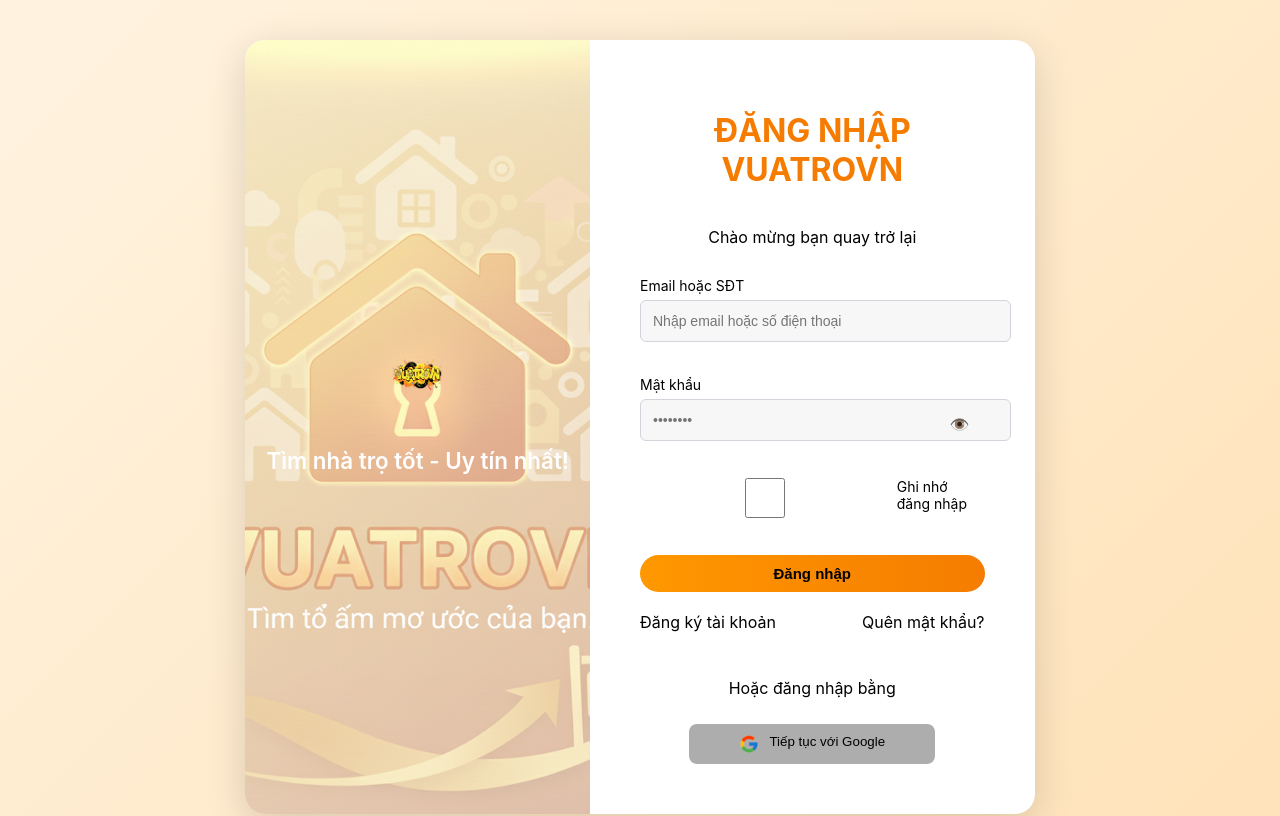
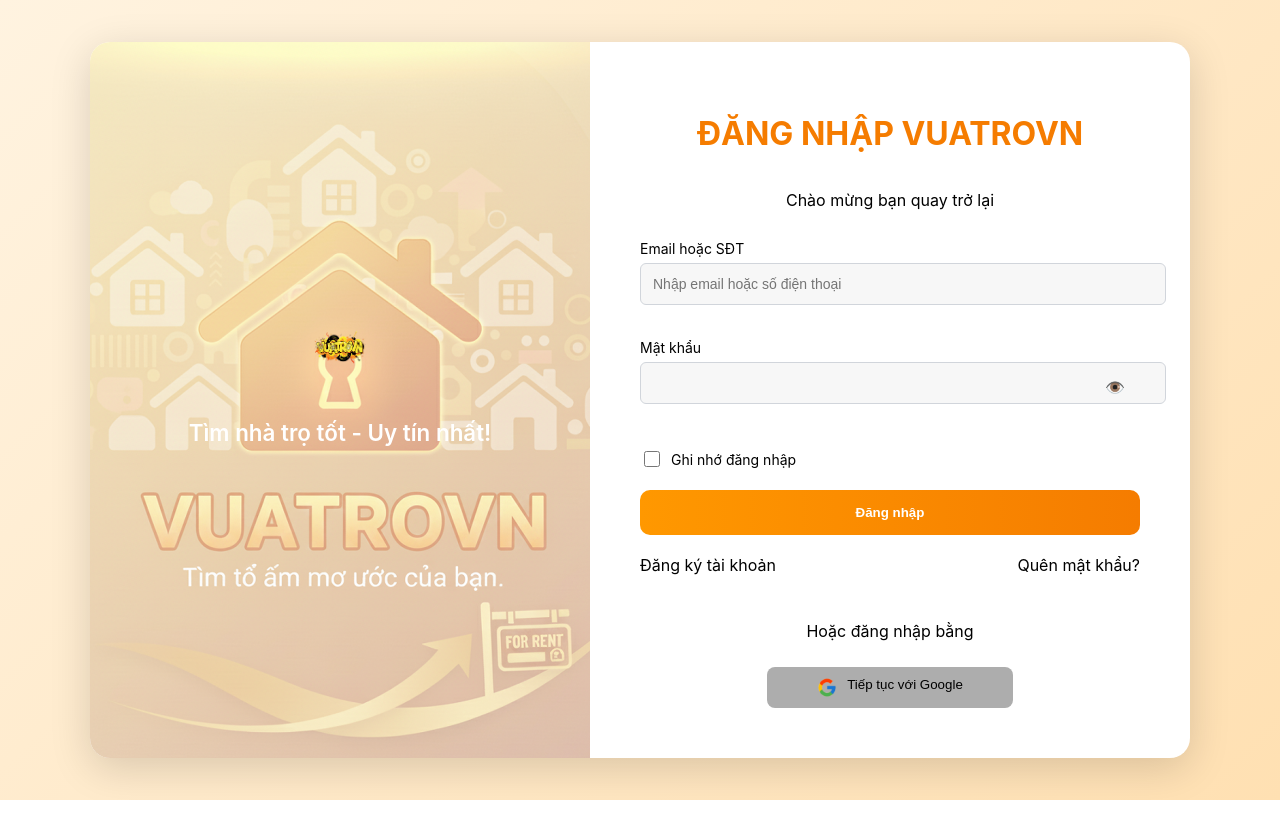
Before and after one commit to VuaTroCorp/VuaTroApp-FE, a React (Create React App) app: page /login in a window 1280 px wide. Shown: the top 816 px of the page. Built offline with nearby package versions, Linux system fonts and the light colour scheme.

Commit message:
setup Router and UnitTest Login&Register

```diff
--- a/src/App.jsx
+++ b/src/App.jsx
@@ -1,20 +1,14 @@
+// src/App.jsx
 import { BrowserRouter, Routes, Route } from "react-router-dom";
-
-import Login from "features/Login/Login/Login";
-import Register from "features/Login/Register/Register";
 import Home from "features/home/Home";
-import PostNews from "features/postNews/postNews";
-import UpgradeAccount from "features/upgradeAccount/upgrade.jsx";
+import AppRoutes from "features/routes/AppRoutes";
 
 function App() {
   return (
     <BrowserRouter>
       <Routes>
         <Route path="/" element={<Home />} />
-        <Route path="/post-news" element={<PostNews />} />
-        <Route path="/upgrade-account" element={<UpgradeAccount />} />
-        <Route path="/login" element={<Login />} />
-        <Route path="/register" element={<Register />} />
+        <Route path="/*" element={<AppRoutes />} />
       </Routes>
     </BrowserRouter>
   );
--- a/src/features/Login/Login/Login.jsx
+++ b/src/features/Login/Login/Login.jsx
@@ -1,11 +1,9 @@
 import React, { useState } from "react";
 import { useNavigate } from "react-router-dom";
-
 import Footer from "shared/components/footer/Footer";
 
 import logo from "assets/images/logo.png";
 import googleLogo from "assets/icons/google-logo.png";
-
 import "./Login.scss";
 
 const Login = () => {
@@ -14,11 +12,11 @@
   const [formData, setFormData] = useState({
     identifier: "",
     password: "",
-    remember: false
+    remember: false,
   });
 
+  const [errors, setErrors] = useState({});
   const [showPassword, setShowPassword] = useState(false);
-  const [error, setError] = useState("");
 
   const handleChange = (e) => {
     const { name, value, type, checked } = e.target;
@@ -27,32 +25,35 @@
       ...prev,
       [name]: type === "checkbox" ? checked : value
     }));
+
+    // clear error khi user gõ lại
+    setErrors(prev => ({ ...prev, [name]: "" }));
   };
 
   const handleSubmit = (e) => {
     e.preventDefault();
-    setError("");
 
-    if (!formData.identifier) {
-      setError("Vui lòng nhập Email hoặc SĐT");
-      return;
+    const newErrors = {};
+
+    if (!formData.identifier.trim()) {
+      newErrors.identifier = "Vui lòng nhập Email hoặc SĐT";
     }
 
-    if (!formData.password) {
-      setError("Vui lòng nhập mật khẩu");
-      return;
+    if (!formData.password.trim()) {
+      newErrors.password = "Vui lòng nhập mật khẩu";
     }
 
-    // Demo login FE
+    setErrors(newErrors);
+
+    if (Object.keys(newErrors).length > 0) return;
+
     localStorage.setItem("token", "demo-token");
-
     alert("Đăng nhập thành công!");
     navigate("/");
   };
 
   return (
     <div className="auth-page">
-
       <div className="auth-container">
 
         {/* LEFT */}
@@ -65,15 +66,12 @@
 
         {/* RIGHT */}
         <div className="auth-right">
-
           <h1>ĐĂNG NHẬP VUATROVN</h1>
           <p className="subtitle">Chào mừng bạn quay trở lại</p>
 
-          <form onSubmit={handleSubmit} className="auth-form">
+          <form className="auth-form" onSubmit={handleSubmit}>
 
-            {error && <div className="error-message">{error}</div>}
-
-            {/* Email / Phone */}
+            {/* Identifier */}
             <div className="form-group">
               <label>Email hoặc SĐT</label>
               <input
@@ -81,7 +79,11 @@
                 placeholder="Nhập email hoặc số điện thoại"
                 value={formData.identifier}
                 onChange={handleChange}
+                className={errors.identifier ? "input-error shake" : ""}
               />
+              {errors.identifier && (
+                <span className="field-error">{errors.identifier}</span>
+              )}
             </div>
 
             {/* Password */}
@@ -90,61 +92,53 @@
               <input
                 type={showPassword ? "text" : "password"}
                 name="password"
-                placeholder="••••••••"
                 value={formData.password}
                 onChange={handleChange}
+                className={errors.password ? "input-error shake" : ""}
               />
-
               <span
                 className="toggle-icon"
                 onClick={() => setShowPassword(!showPassword)}
               >
                 {showPassword ? "🙈" : "👁️"}
               </span>
+              {errors.password && (
+                <span className="field-error">{errors.password}</span>
+              )}
             </div>
 
-            {/* Remember */}
-            <div className="form-group checkbox">
+            <div className="remember-row">
               <input
                 type="checkbox"
                 name="remember"
+                id="remember"
                 checked={formData.remember}
                 onChange={handleChange}
-                id="remember"
               />
               <label htmlFor="remember">Ghi nhớ đăng nhập</label>
             </div>
 
-            {/* Submit */}
             <button type="submit" className="btn-login">
               Đăng nhập
             </button>
-
           </form>
 
-          {/* Options */}
           <div className="auth-options">
             <span onClick={() => navigate("/register")}>
               Đăng ký tài khoản
             </span>
-
-            <span className="forgot">Quên mật khẩu?</span>
+            <span>Quên mật khẩu?</span>
           </div>
 
-          {/* Google */}
           <div className="social-login">
             <p>Hoặc đăng nhập bằng</p>
-
             <button className="google-btn">
               <img src={googleLogo} alt="google" />
               Tiếp tục với Google
             </button>
           </div>
-
         </div>
       </div>
-
-      <Footer />
 
     </div>
   );
--- a/src/features/Login/Login/Login.scss
+++ b/src/features/Login/Login/Login.scss
@@ -1,9 +1,12 @@
 .auth-page {
-  min-height: 100vh;
+  height: 100vh;           // ❗ dùng height, không dùng min-height
   display: flex;
-  flex-direction: column;
+  justify-content: center;
+  align-items: center;
   background: linear-gradient(135deg, #fff3e0, #ffe0b2);
+  overflow: hidden;        // ❗ chặn scroll
 }
+
 
 .auth-container {
   flex: 1;
@@ -142,12 +145,30 @@
   }
 }
 
-/* ERROR */
-.error-message {
-  background: #ffebee;
-  color: red;
-  padding: 10px;
-  border-radius: 8px;
+/* INPUT ERROR */
+.input-error {
+  border: 2px solid #ff4d4f !important;
+  background-color: #fff1f0;
+}
+
+/* ERROR TEXT */
+.field-error {
+  color: #ff4d4f;
+  font-size: 13px;
+  margin-top: 6px;
+}
+
+/* SHAKE ANIMATION */
+@keyframes shake {
+  0% { transform: translateX(0); }
+  25% { transform: translateX(-4px); }
+  50% { transform: translateX(4px); }
+  75% { transform: translateX(-4px); }
+  100% { transform: translateX(0); }
+}
+
+.shake {
+  animation: shake 0.3s;
 }
 
 /* Responsive */
@@ -160,3 +181,21 @@
     height: 250px;
   }
 }
+.remember-row {
+  display: flex;
+  align-items: center;
+  gap: 10px;
+  margin-top: 4px;
+
+  input {
+    width: 18px;
+    height: 18px;
+    cursor: pointer;
+  }
+
+  label {
+    margin: 0;
+    font-size: 14px;
+    cursor: pointer;
+  }
+}
--- a/src/features/Login/Register/Register.jsx
+++ b/src/features/Login/Register/Register.jsx
@@ -16,50 +16,56 @@
     identifier: "",
     password: "",
     confirmPassword: "",
-    agreeTerms: false
+    agreeTerms: false,
   });
 
+  const [errors, setErrors] = useState({});
   const [showPassword, setShowPassword] = useState(false);
   const [showConfirmPassword, setShowConfirmPassword] = useState(false);
-  const [error, setError] = useState("");
 
   const handleChange = (e) => {
     const { name, value, type, checked } = e.target;
 
-    setFormData(prev => ({
+    setFormData((prev) => ({
       ...prev,
-      [name]: type === "checkbox" ? checked : value
+      [name]: type === "checkbox" ? checked : value,
+    }));
+
+    // clear error when user types
+    setErrors((prev) => ({
+      ...prev,
+      [name]: "",
     }));
   };
 
   const handleSubmit = (e) => {
     e.preventDefault();
-    setError("");
+
+    const newErrors = {};
 
     if (!formData.fullName.trim()) {
-      setError("Vui lòng nhập họ tên");
-      return;
+      newErrors.fullName = "Vui lòng nhập họ tên";
     }
 
-    if (!formData.identifier) {
-      setError("Vui lòng nhập email hoặc SĐT");
-      return;
+    if (!formData.identifier.trim()) {
+      newErrors.identifier = "Vui lòng nhập email hoặc SĐT";
     }
 
     if (formData.password.length < 6) {
-      setError("Mật khẩu tối thiểu 6 ký tự");
-      return;
+      newErrors.password = "Mật khẩu tối thiểu 6 ký tự";
     }
 
     if (formData.password !== formData.confirmPassword) {
-      setError("Mật khẩu xác nhận không khớp");
-      return;
+      newErrors.confirmPassword = "Mật khẩu xác nhận không khớp";
     }
 
     if (!formData.agreeTerms) {
-      setError("Bạn phải đồng ý điều khoản");
-      return;
+      newErrors.agreeTerms = "Bạn phải đồng ý điều khoản";
     }
+
+    setErrors(newErrors);
+
+    if (Object.keys(newErrors).length > 0) return;
 
     alert("Đăng ký thành công!");
     navigate("/login");
@@ -67,9 +73,7 @@
 
   return (
     <div className="auth-page">
-
       <div className="auth-container">
-
         {/* LEFT */}
         <div className="auth-left">
           <div className="brand">
@@ -80,23 +84,23 @@
 
         {/* RIGHT */}
         <div className="auth-right">
-
           <h1>ĐĂNG KÝ VUATROVN</h1>
           <p className="subtitle">Tạo tài khoản mới</p>
 
           <form onSubmit={handleSubmit} className="auth-form">
-
-            {error && <div className="error-message">{error}</div>}
-
             {/* FULL NAME */}
             <div className="form-group">
               <label>Họ và tên</label>
               <input
                 name="fullName"
-                placeholder="Nhập họ và tên"
                 value={formData.fullName}
                 onChange={handleChange}
+                className={errors.fullName ? "input-error shake" : ""}
+                placeholder="Nhập họ và tên"
               />
+              {errors.fullName && (
+                <span className="field-error">{errors.fullName}</span>
+              )}
             </div>
 
             {/* EMAIL / PHONE */}
@@ -104,10 +108,14 @@
               <label>Email hoặc SĐT</label>
               <input
                 name="identifier"
-                placeholder="Nhập email hoặc số điện thoại"
                 value={formData.identifier}
                 onChange={handleChange}
+                className={errors.identifier ? "input-error shake" : ""}
+                placeholder="Nhập email hoặc số điện thoại"
               />
+              {errors.identifier && (
+                <span className="field-error">{errors.identifier}</span>
+              )}
             </div>
 
             {/* PASSWORD */}
@@ -116,17 +124,20 @@
               <input
                 type={showPassword ? "text" : "password"}
                 name="password"
-                placeholder="••••••••"
                 value={formData.password}
                 onChange={handleChange}
+                className={errors.password ? "input-error shake" : ""}
+                placeholder="••••••••"
               />
-
               <span
                 className="toggle-icon"
                 onClick={() => setShowPassword(!showPassword)}
               >
                 {showPassword ? "🙈" : "👁️"}
               </span>
+              {errors.password && (
+                <span className="field-error">{errors.password}</span>
+              )}
             </div>
 
             {/* CONFIRM PASSWORD */}
@@ -135,11 +146,11 @@
               <input
                 type={showConfirmPassword ? "text" : "password"}
                 name="confirmPassword"
-                placeholder="••••••••"
                 value={formData.confirmPassword}
                 onChange={handleChange}
+                className={errors.confirmPassword ? "input-error shake" : ""}
+                placeholder="••••••••"
               />
-
               <span
                 className="toggle-icon"
                 onClick={() =>
@@ -148,51 +159,51 @@
               >
                 {showConfirmPassword ? "🙈" : "👁️"}
               </span>
+              {errors.confirmPassword && (
+                <span className="field-error">
+                  {errors.confirmPassword}
+                </span>
+              )}
             </div>
 
             {/* TERMS */}
-            <div className="form-group checkbox">
+            {/* TERMS */}
+            <div className="remember-row">
               <input
                 type="checkbox"
                 name="agreeTerms"
+                id="terms"
                 checked={formData.agreeTerms}
                 onChange={handleChange}
-                id="terms"
               />
-              <label htmlFor="terms">
-                Tôi đồng ý điều khoản sử dụng
-              </label>
+              <label htmlFor="terms">Tôi đồng ý điều khoản sử dụng</label>
             </div>
+
+            {errors.agreeTerms && (
+              <span className="field-error">{errors.agreeTerms}</span>
+            )}
 
             {/* SUBMIT */}
             <button type="submit" className="btn-register">
               Đăng ký
             </button>
-
           </form>
 
-          {/* OPTIONS */}
           <div className="auth-options">
             <span onClick={() => navigate("/login")}>
               Đã có tài khoản? Đăng nhập
             </span>
           </div>
 
-          {/* GOOGLE */}
           <div className="social-login">
             <p>Hoặc đăng ký bằng</p>
-
             <button className="google-btn">
               <img src={googleLogo} alt="google" />
               Tiếp tục với Google
             </button>
           </div>
-
         </div>
       </div>
-
-      <Footer />
-
     </div>
   );
 };
--- a/src/features/Login/Register/Register.scss
+++ b/src/features/Login/Register/Register.scss
@@ -9,3 +9,43 @@
   font-weight: bold;
   cursor: pointer;
 }
+.input-error {
+  border: 2px solid #ff4d4f !important;
+  background: #fff1f0;
+}
+
+.field-error {
+  color: #ff4d4f;
+  font-size: 13px;
+  margin-top: 6px;
+}
+
+@keyframes shake {
+  0% { transform: translateX(0); }
+  25% { transform: translateX(-4px); }
+  50% { transform: translateX(4px); }
+  75% { transform: translateX(-4px); }
+  100% { transform: translateX(0); }
+}
+
+.shake {
+  animation: shake 0.3s;
+}
+.remember-row {
+  display: flex;
+  align-items: center;
+  gap: 8px;
+  margin-top: 10px;
+
+  input[type="checkbox"] {
+    width: 16px;
+    height: 16px;
+    cursor: pointer;
+  }
+
+  label {
+    font-size: 14px;
+    color: #000000;
+    cursor: pointer;
+  }
+}
--- /dev/null
+++ b/src/features/routes/AppRoutes.jsx
@@ -0,0 +1,30 @@
+import { Routes, Route } from "react-router-dom";
+
+import AuthRoute from "./AuthRoute";
+import PrivateRoute from "./PrivateRoute";
+import Login from "features/Login/Login/Login";
+import Register from "features/Login/Register/Register";
+import PostNews from "features/postNews/postNews";
+import UpgradeAccount from "features/upgradeAccount/upgrade";
+
+export default function AppRoutes() {
+    return (
+        <>
+            <div className="route-wrapper">
+                <Routes>
+                    {/* Auth routes */}
+                    <Route element={<AuthRoute />}>
+                        <Route path="login" element={<Login />} />
+                        <Route path="register" element={<Register />} />
+                    </Route>
+
+                    {/* Private routes */}
+                    <Route element={<PrivateRoute />}>
+                        <Route path="post-news" element={<PostNews />} />
+                        <Route path="upgrade-account" element={<UpgradeAccount />} />
+                    </Route>
+                </Routes>
+            </div>
+        </>
+    );
+}
--- /dev/null
+++ b/src/features/routes/AuthRoute.jsx
@@ -0,0 +1,9 @@
+// src/features/routes/AuthRoute.jsx
+import { Navigate, Outlet } from "react-router-dom";
+
+export default function AuthRoute() {
+    const isAuthenticated = Boolean(localStorage.getItem("token"));
+
+    // Đã login thì không cho vào login / register
+    return isAuthenticated ? <Navigate to="/" replace /> : <Outlet />;
+}
--- /dev/null
+++ b/src/features/routes/PrivateRoute.jsx
@@ -0,0 +1,8 @@
+// src/features/routes/PrivateRoute.jsx
+import { Navigate, Outlet } from "react-router-dom";
+
+export default function PrivateRoute() {
+    const isAuthenticated = Boolean(localStorage.getItem("token"));
+
+    return isAuthenticated ? <Outlet /> : <Navigate to="/login" replace />;
+}
--- a/src/shared/components/header/Header.scss
+++ b/src/shared/components/header/Header.scss
@@ -124,7 +124,7 @@
 }
 
 
-.btn-login {
+.btn-header-login {
   background-color: #E1CFCF;
   color: black;
    padding: 10px 22px;   // ↑ tăng khung
```
Also changed, not shown: src/shared/components/header/Header.jsx (+6 -1 lines), 2 other files (tests, documents, lock files or other folders).
